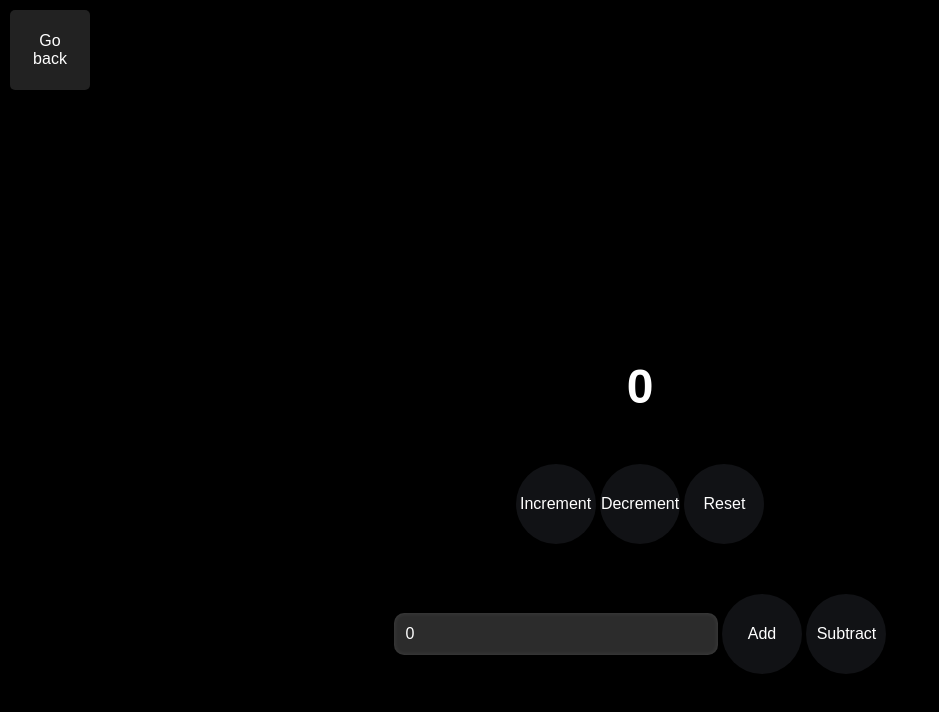
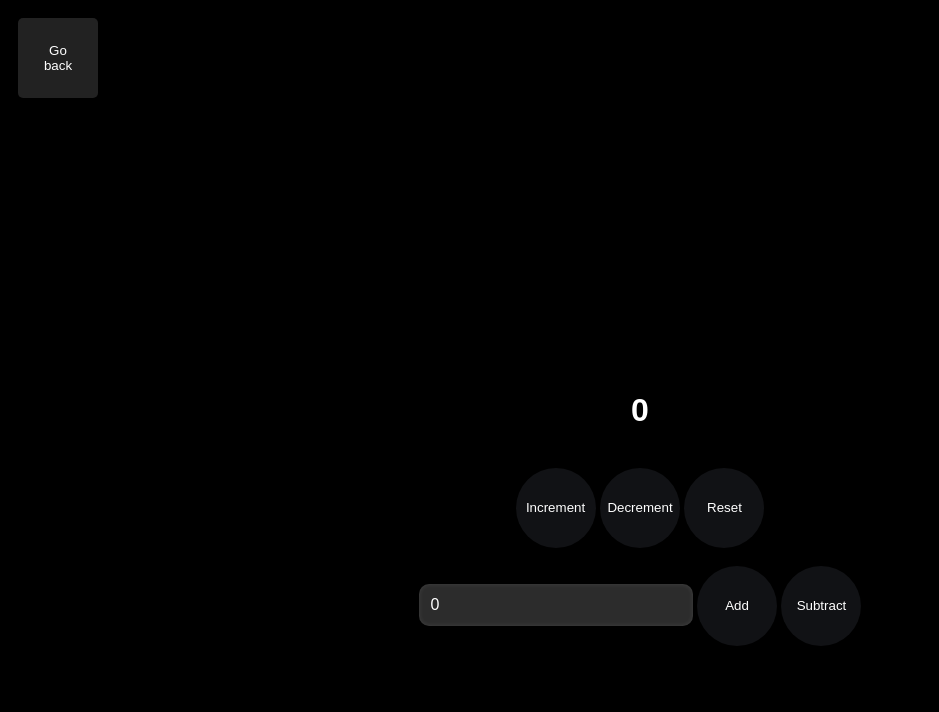
Before and after one commit to AdarshDev9349/React-Projects, a React (Vite) app: page /counter in a window 1280 px wide. Shown: the top 712 px of the page, without its empty margins (0-939 px from the left). Built offline with nearby package versions, Linux system fonts and the light colour scheme.

Commit message:
Initial commit

```diff
--- a/src/App.css
+++ b/src/App.css
@@ -1,45 +1,37 @@
-body {
+.counter{
+  display: flex;
+  justify-content: center;
+  align-items: center;
+  height: 100vh;
+  flex-direction: column;
+}
+.counter h1{
+  font-size: 2rem;
+}
+body{
   background-color: #000000;
   color: white;
   font-family: Arial, sans-serif;
-  margin: 0;
-  padding: 0;
-  box-sizing: border-box;
 }
 
-.counter {
-  display: flex;
-  justify-content: center;
-  align-items: center;
-  min-height: 100vh;
-  flex-direction: column;
-  gap: 1rem;
-  padding: 1rem;
-  text-align: center;
-}
+ button{
 
-.counter h1 {
-  font-size: 3rem;
-  margin: 0;
-}
-
-button {
-  display: inline-flex;
   justify-content: center;
   align-items: center;
   border: none;
-  border-radius: 50%;
-  width: 15vw;
-  max-width: 80px;
-  min-width: 50px;
-  aspect-ratio: 1 / 1;
+  border-radius:100%;
+
+  width: 80px;
+  height: 80px;
   background: #111215;
+
   color: #fff;
   overflow: hidden;
-  font-size: 1rem;
-  cursor: pointer;
-  transition: all 0.2s ease;
+
 }
+
+
+
 
 button:active {
   transform: scale(0.97);
@@ -51,8 +43,8 @@ input[type="text"] {
   border: none;
   border-radius: 10px;
   outline: none;
-  width: 80vw;
-  max-width: 300px;
+  width: 250px;
+  margin-bottom: 1rem;
   font-size: 1rem;
   background-color: #2c2c2c;
   color: white;
```
